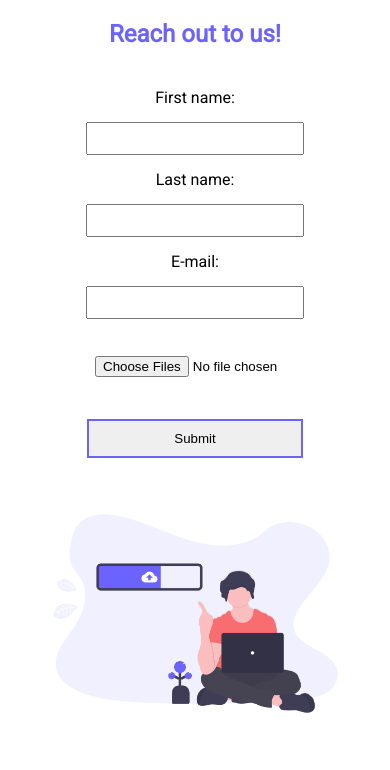
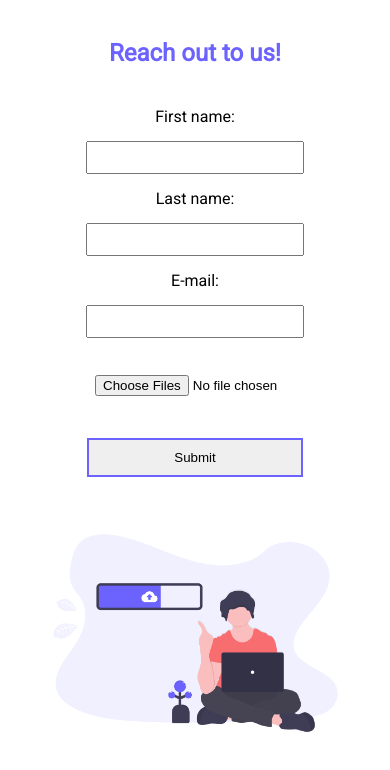
Before and after one commit to SilvijaProzinger/Bitwerk-zadatak, a plain HTML site: page index.html in a window 390 px wide. Drawn offline with Linux system fonts and the light colour scheme.

Commit message:
fixed the layout and responsiveness

```diff
--- a/style.css
+++ b/style.css
@@ -2,7 +2,6 @@ html, body {
     width: 100%;
     margin: 0;
     padding: 0;
-    //overflow-x: hidden;
     box-sizing: border-box;
     font-family: 'Roboto', sans-serif;
 }
@@ -10,19 +9,21 @@ html, body {
 .container {
 	display: flex;
 	flex-direction: row;
-	flex-wrap: wrap;
 	justify-content: space-between;
 }
 
 .main-content {
 	margin: 5%;
-	position: relative;
+	display: table-cell;
+	width: 500px;
+	height: 500px;
+	vertical-align: middle;
+	text-align: center;
 }
 
 .form-content {
-	position: absolute;
-	top: 15%;
-	left: 50%;
+	display: inline-block;
+	text-align: left;
 }
 
 input {
@@ -63,9 +64,15 @@ input:hover {
   	margin-right: 0;
 }
 
-@media only screen and (max-width: 830px){
+@media only screen and (max-width: 1000px){
 	.container {
 		display: block;
+	}
+
+	.main-content {
+		display: block;
+		width: auto;
+		height: auto;
 	}
 
 	.form-content {
```
